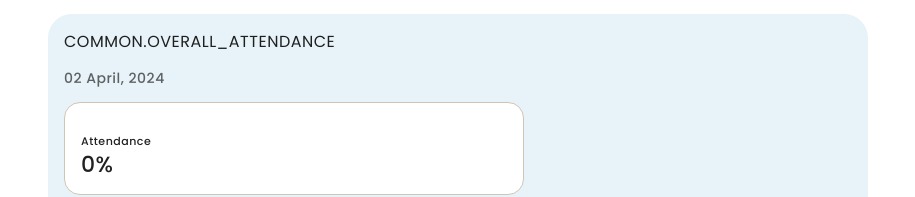
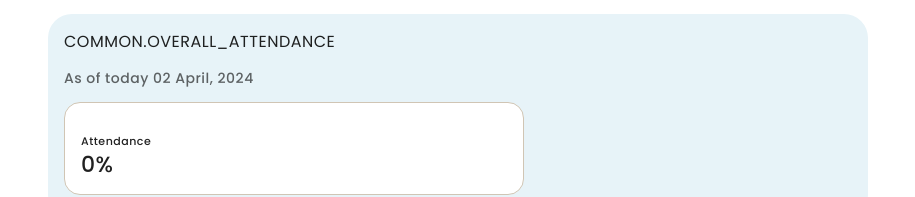
Before and after one commit to tekdi/shiksha-components, a React (Vite) app: page /student-details/1/1 in a window 1280 px wide. Shown: the part 227-424 px from the top of the page, without its empty margins (182-1097 px from the left). Built offline with nearby package versions, Linux system fonts and the light colour scheme; no server answers; sample sign-in values are in the browser's storage; what i18next-resources-to-backend would draw is missing.

Commit message:
updated date

```diff
--- a/src/pages/StudentDetails.tsx
+++ b/src/pages/StudentDetails.tsx
@@ -184,7 +184,7 @@ const StudentDetails: React.FC = () => {
               sx={{ color: theme.palette.text.secondary, fontSize: '14px', fontWeight: 500 }}
               variant="h6"
               gutterBottom>
-              {formatDate(currentDate)}
+              {'As of today' + ' ' + formatDate(currentDate)}
             </Typography>
             <Box
               gap={1}
```
